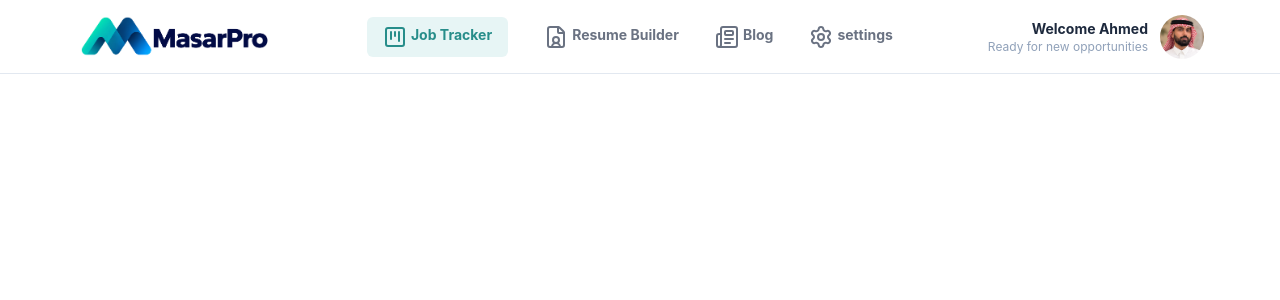
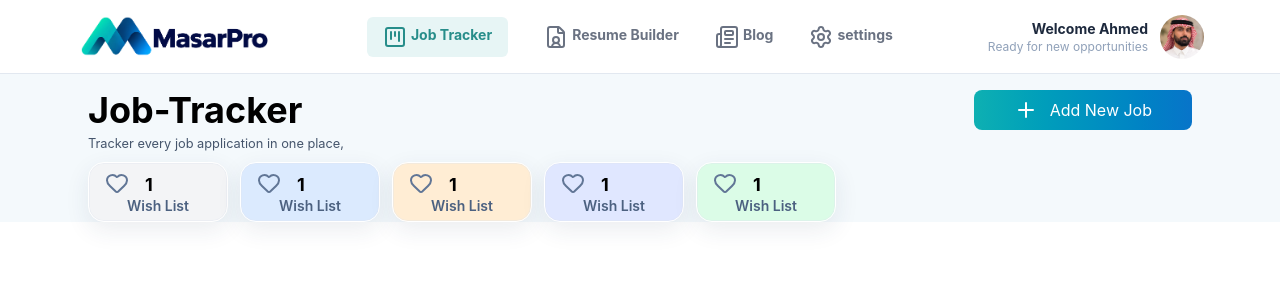
Before and after one commit to ahmed-alawlaqi25/MasarPro2.0, a React (Vite) app in the folder client/: page /job-tracker in a window 1280 px wide. Shown: the top 300 px of the page. Built offline with nearby package versions, Linux system fonts and the light colour scheme.

Commit message:
WIP: scaffold job tracker page and Kanban board layout

```diff
--- /dev/null
+++ b/client/src/components/Card.jsx
@@ -0,0 +1,36 @@
+import { Heart } from 'lucide-react'
+import React from 'react'
+
+const colors = {
+  blue: "bg-blue-100",
+  red: "bg-amber-100",
+  green: "bg-green-100",
+  indigo: "bg-indigo-100",
+  gray: "bg-gray-100",
+  orange:"bg-orange-100",
+};
+
+const Card = ({icon, text, bgColor}) => {
+  return (
+    <div
+      className={`flex h-[60px] mt-2 w-[140px] flex-col rounded-2xl border border-white ${colors[bgColor] || ''} shadow-[0_8px_24px_rgba(31,52,85,0.09),inset_0_0_0_1px_rgba(220,227,237,0.35)]`}
+    >
+      <div className="flex items-center mt-2 gap-4">
+        <span
+          aria-hidden="true"
+          className="text-[32px] ml-4 leading-none text-[#617696]"
+        >
+          {icon}
+        </span>
+
+        <strong className="text-[18px] leading-none mt-1">1</strong>
+      </div>
+
+      <p className=" text-[14px] self-center font-semibold text-[#4c6180]">
+        {text}
+      </p>
+    </div>
+  )
+}
+
+export default Card
--- /dev/null
+++ b/client/src/components/KanbanBoard.jsx
@@ -0,0 +1,9 @@
+import React from 'react'
+
+const Kanban = () => {
+  return (
+    <div>Kanban</div>
+  )
+}
+
+export default Kanban
--- a/client/src/pages/JobTracker.jsx
+++ b/client/src/pages/JobTracker.jsx
@@ -1,8 +1,28 @@
 import React from 'react'
+import Card from '../components/Card'
+import { Heart, Plus } from 'lucide-react'
 
 const JobTracker = () => {
   return (
     <section className='bg-[#f4f9fc] '>
+      <div className='px-5  md:px-10 lg:px-22 pt-4'>
+        <div className='flex justify-between '>
+          <div>
+            <h1 className='text-4xl font-bold'>Job-Tracker</h1>
+          </div>
+            <button className=" flex items-center gap-3 rounded-lg bg-linear-to-l from-[#0874c9] to-[#0eb0b2] px-10   text-white transition hover:opacity-90">
+                <Plus /><p>Add New Job </p>
+            </button>
+          </div>
+              <small className='text-slate-600'>Tracker every job application in one place, </small>
+        <div className='flex gap-3 '>
+          <Card icon = {<Heart />} text= "Wish List" bgColor="gray" />
+          <Card icon = {<Heart />} text= "Wish List" bgColor="blue" />
+          <Card icon = {<Heart />} text= "Wish List" bgColor="orange" />
+          <Card icon = {<Heart />} text= "Wish List" bgColor="indigo" />
+          <Card icon = {<Heart />} text= "Wish List" bgColor="green" />
+        </div>
+      </div>
     </section>
   )
 }
```
Also changed, not shown: client/src/components/Columns.jsx (added), client/src/components/JobApllications.jsx (added).
